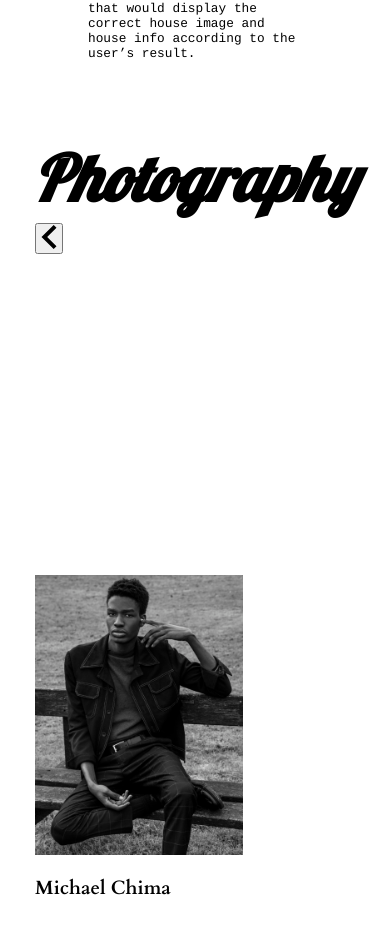
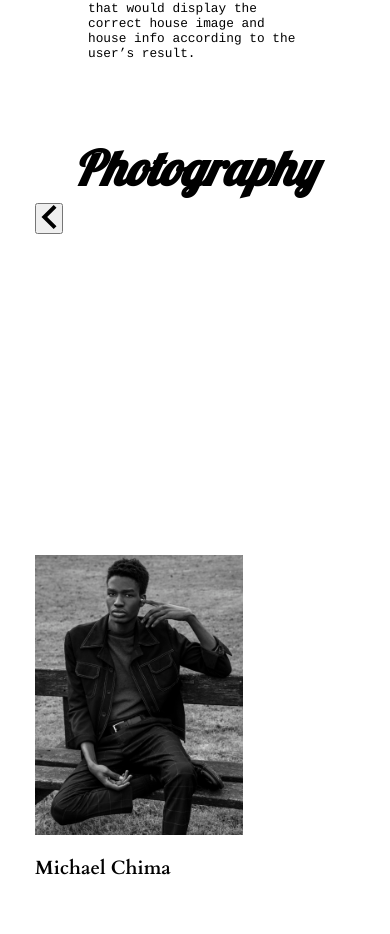
Before and after one commit to YBL123/portfolio, a React (Create React App) app: page / in a window 390 px wide. Shown: the part 9060-9994 px from the top of the page. Built offline with nearby package versions, Linux system fonts and the light colour scheme; a web font is replaced by a local one.

Commit message:
photography font size

```diff
--- a/src/styles/main.scss
+++ b/src/styles/main.scss
@@ -550,6 +550,9 @@ h3 {
   margin-top: 4rem;
   margin-bottom: 0.3rem;
   padding: 0 5rem;
+  @media screen and (max-width: 415px) {
+    font-size: 3rem;
+  }
 }
 
 
```
Also changed, not shown: 8 other files (tests, documents, lock files or other folders).
